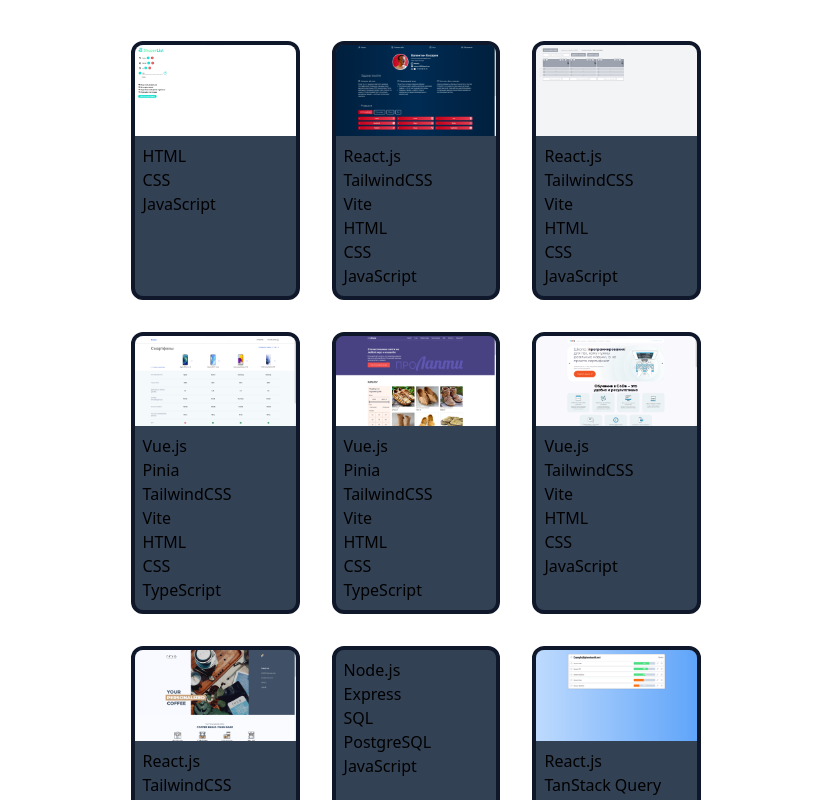
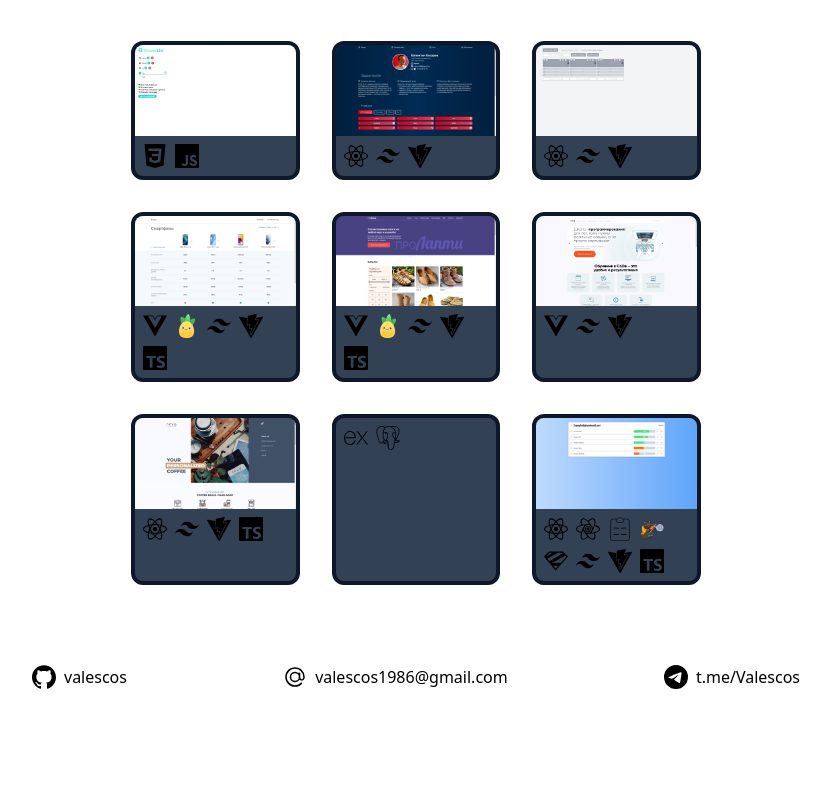
Before and after one commit to valescos/valescos-cv-2, a React (Vite) app: page / in a window 1280 px wide. Shown: the part 1260-2060 px from the top of the page, without its empty margins (224-1054 px from the left). After the commit the page ends 1965 px from the top, so only its background shows below. Built offline with nearby package versions, Linux system fonts and the light colour scheme; a web font is replaced by a local one.

Commit message:
Tech Stack stuff in Examples added

```diff
--- a/src/components/Project.tsx
+++ b/src/components/Project.tsx
@@ -1,4 +1,5 @@
 import { Technology } from "../types";
+import { TECHNOLOGIES } from "../data/Technologies";
 
 type ProjectProps = {
   id: string;
@@ -18,10 +19,26 @@ export default function Project({
   return (
     <div className="basis-[80%] overflow-hidden rounded-xl border-4 border-slate-900 bg-slate-700 sm:basis-[34%] lg:basis-[22%] dark:border-slate-500">
       {img && <img src={img} />}
-      <ul className="p-2">
-        {stack.map((item, index) => (
-          <li key={index}>{item}</li>
-        ))}
+      <ul className="flex flex-wrap gap-2 p-2">
+        {stack
+          .filter((item) =>
+            stack.every(
+              (t) =>
+                !TECHNOLOGIES.find(
+                  (tech) => tech.name === item,
+                )?.subtechto?.includes(t),
+            ),
+          )
+          .map((item, index) => (
+            <li key={index}>
+              <img
+                title={item}
+                src={TECHNOLOGIES.find((tech) => tech.name === item)?.bwicon}
+                alt=""
+                className="size-6"
+              />
+            </li>
+          ))}
       </ul>
     </div>
   );
--- a/src/data/Projects.ts
+++ b/src/data/Projects.ts
@@ -88,7 +88,7 @@ export const PROJECTS: ProjectT[] = [
     reporef: "https://github.com/valescos/vsk-planner-serv",
     href: "",
     img: "",
-    stack: ["Node.js", "Express", "SQL", "PostgreSQL", "JavaScript"],
+    stack: ["Node.js", "Express", "PostgreSQL", "JavaScript"],
   },
   {
     id: "p009",
--- a/src/data/Technologies.ts
+++ b/src/data/Technologies.ts
@@ -38,6 +38,7 @@ import { Technology } from "../types";
 type TechnologyT = {
   id: string;
   name: Technology;
+  subtechto: Technology[] | null;
   icon: string;
   bwicon: string;
 };
@@ -46,96 +47,112 @@ export const TECHNOLOGIES: TechnologyT[] = [
   {
     id: "t001",
     name: "React.js",
+    subtechto: null,
     icon: reactcolor,
     bwicon: react,
   },
   {
     id: "t002",
     name: "TypeScript",
+    subtechto: null,
     icon: typescriptcolor,
     bwicon: typescript,
   },
   {
     id: "t003",
     name: "TailwindCSS",
+    subtechto: null,
     icon: tailwindcsscolor,
     bwicon: tailwindcss,
   },
   {
     id: "t004",
     name: "JavaScript",
+    subtechto: ["React.js", "Vue.js", "TypeScript", "Node.js"],
     icon: javascriptcolor,
     bwicon: javascript,
   },
   {
     id: "t005",
     name: "HTML",
+    subtechto: ["React.js", "Vue.js", "TypeScript", "JavaScript"],
     icon: html5color,
     bwicon: html5,
   },
   {
     id: "t006",
     name: "CSS",
+    subtechto: ["TailwindCSS"],
     icon: css3color,
     bwicon: css3,
   },
   {
     id: "t007",
     name: "Vue.js",
+    subtechto: null,
     icon: vuedotjscolor,
     bwicon: vuedotjs,
   },
   {
     id: "t008",
     name: "Pinia",
+    subtechto: null,
     icon: pinia_icon,
-    bwicon: "",
+    bwicon: pinia_icon,
   },
   {
     id: "t009",
     name: "Zustand",
+    subtechto: null,
     icon: zustand_icon,
-    bwicon: "",
+    bwicon: zustand_icon,
   },
   {
     id: "t010",
     name: "Zod",
+    subtechto: null,
     icon: zodcolor,
     bwicon: zod,
   },
   {
     id: "t011",
     name: "Node.js",
+    subtechto: ["Express"],
     icon: nodedotjscolor,
     bwicon: nodedotjs,
   },
   {
     id: "t011",
     name: "Express",
+    subtechto: null,
     icon: expresscolor,
     bwicon: express,
   },
   {
     id: "t012",
     name: "PostgreSQL",
+    subtechto: null,
     icon: postgresqlcolor,
     bwicon: postgresql,
   },
   {
     id: "t013",
     name: "Vite",
+    subtechto: null,
     icon: vitecolor,
     bwicon: vite,
   },
   {
     id: "t014",
     name: "TanStack Query",
+    subtechto: null,
     icon: reactquerycolor,
     bwicon: reactquery,
   },
   {
     id: "t015",
     name: "React Hook Form",
+    subtechto: null,
     icon: reacthookformcolor,
     bwicon: reacthookform,
   },
```
